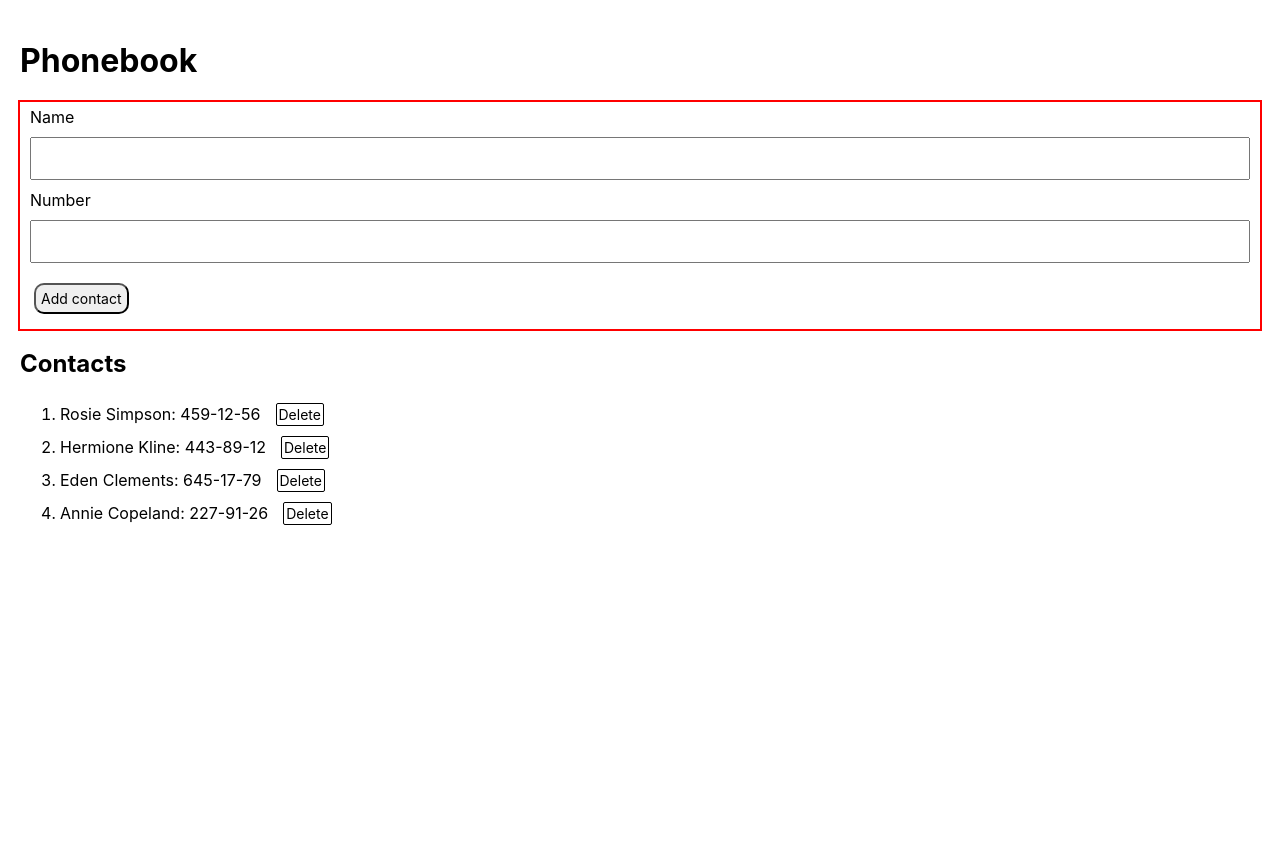
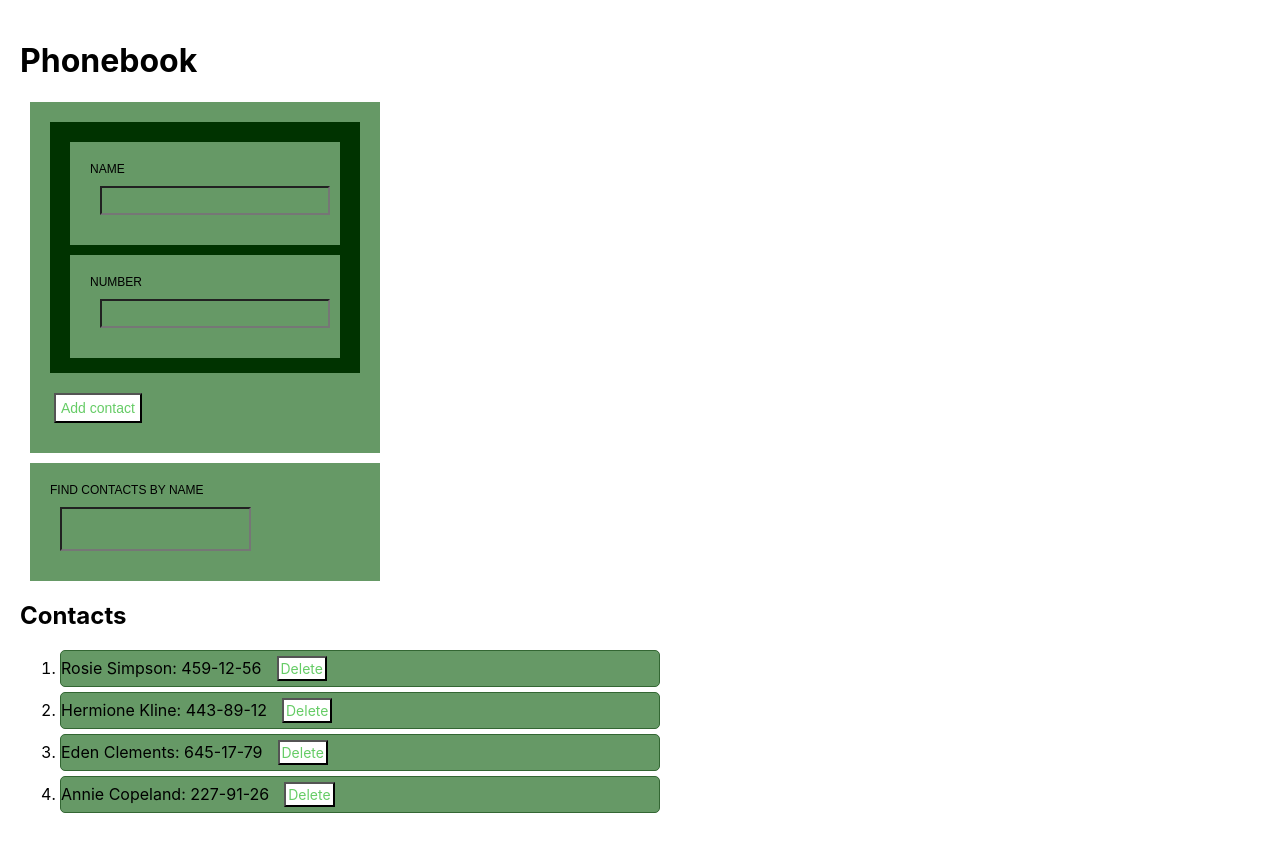
Before and after one commit to YarovaT/goit-react-hw-02-phonebook, a React (Create React App) app: page / in a window 1280 px wide. Before the commit the page ends 800 px from the top, so only its background shows below. Built offline with nearby package versions, Linux system fonts and the light colour scheme.

Commit message:
Update App.css

```diff
--- a/src/App.css
+++ b/src/App.css
@@ -1,3 +1,7 @@
+* {
+  box-sizing: border-box;
+}
+
 .Container {
   margin: auto;
   padding: 20px;
--- a/src/App.js
+++ b/src/App.js
@@ -3,8 +3,8 @@ import './App.css';
 import ContactForm from './components/ContactForm';
 import ContactList from './components/ContactList';
 import initialContacts from './data/contacts.json';
-
 import { v4 as uuidv4 } from 'uuid';
+import Filter from './components/Filter';
 
 class App extends Component {
   state = {
@@ -12,34 +12,58 @@ class App extends Component {
     filter: '',
   };
 
-  // id = { id: uuidv4() };
+  contactId = uuidv4();
 
-  formSubmitHandler = contactId => {
-    console.log(contactId);
+  formSubmitHandler = newContact => {
+    const addContact = {
+      ...newContact,
+      id: this.contactId,
+    };
 
-    // const addContact = this.state.contacts;
-
-    this.setState(prevState => ({
-      contacts: prevState.contacts.map(contact => {
-        if (contact.id === contactId) {
-          alert(`${contactId} is already in contacts`);
-          return { ...contact, id: uuidv4() };
-        }
-        return contact;
-      }),
+    this.setState(({ contacts }) => ({
+      contacts: [...contacts, addContact],
     }));
   };
 
+  onDeleteContact = contactId => {
+    this.setState(prevState => {
+      return {
+        contacts: prevState.contacts.filter(({ id }) => id !== contactId),
+      };
+    });
+  };
+
+  seachContactByName = contactName => {
+    this.setState({ filter: contactName.currentTarget.value });
+  };
+
+  getVisibleContacts = () => {
+    const { contacts, filter } = this.state;
+
+    const normalizedFilter = filter.toLowerCase();
+
+    return contacts.filter(contact =>
+      contact.name.toLowerCase().includes(normalizedFilter),
+    );
+  };
+
   render() {
-    const { contacts } = this.state;
+    const { filter } = this.state;
+
+    const visibleContacts = this.getVisibleContacts();
 
     return (
       <div className="Container">
         <h1>Phonebook</h1>
         <ContactForm onSubmit={this.formSubmitHandler} />
 
+        <Filter value={filter} onChange={this.seachContactByName} />
+
         <h2>Contacts</h2>
-        <ContactList contacts={contacts} />
+        <ContactList
+          contacts={visibleContacts}
+          onDeleteContact={this.onDeleteContact}
+        />
       </div>
     );
   }
--- a/src/components/ContactForm/ContactForm.js
+++ b/src/components/ContactForm/ContactForm.js
@@ -1,6 +1,5 @@
 import React, { Component } from 'react';
 import s from './ContactForm.module.css';
-
 class ContactForm extends Component {
   state = {
     name: '',
@@ -17,6 +16,7 @@ class ContactForm extends Component {
     e.preventDefault();
 
     this.props.onSubmit(this.state);
+
     this.reset();
   };
 
@@ -29,6 +29,7 @@ class ContactForm extends Component {
 
     return (
       <form onSubmit={this.handleSubmit}>
+        <div className={s.formGroup}>
           <label>
             Name{' '}
             <input
@@ -54,6 +55,7 @@ class ContactForm extends Component {
               onChange={this.handleInputOnChange}
             />
           </label>
+        </div>
 
         <button type="submit" className={s.button}>
           Add contact
--- a/src/components/ContactForm/ContactForm.module.css
+++ b/src/components/ContactForm/ContactForm.module.css
@@ -1,13 +1,33 @@
-input {
-  width: 100%;
-  padding: 12px 20px;
-  margin: 10px 0;
-  box-sizing: border-box;
+form {
+  max-width: 350px;
+  margin: 10px;
+  padding: 20px;
+  background: #669966;
+  font-family: 'Oswald', sans-serif;
 }
 
-form {
-  outline: 2px solid red;
-  padding: 5px 10px;
+.formGroup {
+  margin-bottom: 20px;
+  padding: 10px;
+  background: #003300;
+}
+
+.formGroup input,
+.form-group label {
+  display: block;
+  width: 100%;
+}
+
+.formGroup input {
+  padding: 5px;
+  line-height: 10px;
+}
+
+.formGroup label {
+  margin-bottom: 5px;
+  color: #000000;
+  text-transform: uppercase;
+  font-size: 12px;
 }
 
 .button {
@@ -15,14 +35,14 @@ form {
   margin: 10px 4px;
   padding: 5px;
   cursor: pointer;
+  color: #66cc66;
+  background-color: #ffffff;
 
-  border-radius: 10px;
   font-size: 14px;
   font-family: inherit;
-  transition: background-color 250ms cubic-bezier(0.4, 0, 0.2, 1) 0ms;
 }
 
 .button:hover,
 .button:focus {
-  background-color: #1976d2;
+  background-color: #336633;
 }
--- /dev/null
+++ b/src/components/ContactList/ContactItem.js
@@ -0,0 +1,22 @@
+import React from 'react';
+import PropTypes from 'prop-types';
+import s from './ContactList.module.css';
+
+const ContactItem = ({ name, number, onClick }) => {
+  return (
+    <>
+      {name}: {number}
+      <button className={s.button} type="button" onClick={onClick}>
+        Delete
+      </button>
+    </>
+  );
+};
+
+ContactItem.propTypes = {
+  name: PropTypes.string.isRequired,
+  number: PropTypes.string.isRequired,
+  onClick: PropTypes.func.isRequired,
+};
+
+export default ContactItem;
--- a/src/components/ContactList/ContactList.js
+++ b/src/components/ContactList/ContactList.js
@@ -1,19 +1,17 @@
 import React from 'react';
 import PropTypes from 'prop-types';
 import s from './ContactList.module.css';
+import ContactItem from './ContactItem';
 
 const ContactList = ({ contacts, onDeleteContact }) => (
   <ol>
     {contacts.map(({ name, number, id }) => (
       <li key={id} className={s.listItem}>
-        {name}: {number}
-        <button
-          className={s.button}
-          type="button"
+        <ContactItem
+          name={name}
+          number={number}
           onClick={() => onDeleteContact(id)}
-        >
-          Delete
-        </button>
+        />
       </li>
     ))}
   </ol>
@@ -22,7 +20,7 @@ const ContactList = ({ contacts, onDeleteContact }) => (
 ContactList.propTypes = {
   contacts: PropTypes.arrayOf(
     PropTypes.shape({
-      id: PropTypes.string.isRequired,
+      id: PropTypes.shape.isRequired,
     }),
   ).isRequired,
 };
--- a/src/components/ContactList/ContactList.module.css
+++ b/src/components/ContactList/ContactList.module.css
@@ -1,21 +1,26 @@
 .button {
   display: inline-block;
+
   margin: 5px 15px;
   padding: 2px;
   cursor: pointer;
 
-  border-radius: 2px;
-  border: 1px solid;
   font-size: 14px;
   font-family: inherit;
   background-color: #ffffff;
+  color: #66cc66;
 }
 
 .button:hover,
 .button:focus {
-  background-color: #199ed2;
+  background-color: #336633;
 }
 
 .listItem {
-  align-items: center;
+  border: 1px solid #336633;
+  border-radius: 5px;
+  max-width: 50%;
+  margin-bottom: 5px;
+
+  background-color: #669966;
 }
--- /dev/null
+++ b/src/components/Filter/Filter.js
@@ -0,0 +1,20 @@
+import React from 'react';
+import './Filter.module.css';
+import PropTypes from 'prop-types';
+
+const Filter = ({ value, onChange }) => {
+  return (
+    <label>
+      {' '}
+      Find contacts by name
+      <input type="text" value={value} onChange={onChange} />
+    </label>
+  );
+};
+
+Filter.propTypes = {
+  value: PropTypes.string.isRequired,
+  onChange: PropTypes.func.isRequired,
+};
+
+export default Filter;
--- /dev/null
+++ b/src/components/Filter/Filter.module.css
@@ -0,0 +1,20 @@
+input,
+label {
+  max-width: 350px;
+  margin: 10px;
+  padding: 20px;
+  background: #669966;
+  font-family: 'Oswald', sans-serif;
+  display: block;
+}
+
+input {
+  padding: 5px;
+  line-height: 30px;
+}
+
+label {
+  color: #000000;
+  text-transform: uppercase;
+  font-size: 12px;
+}
--- /dev/null
+++ b/src/components/Filter/index.js
@@ -0,0 +1 @@
+export { default } from './Filter';
```
Also changed, not shown: 1 other file (tests, documents, lock files or other folders). Lines whose indentation alone changed are shown as unchanged.
